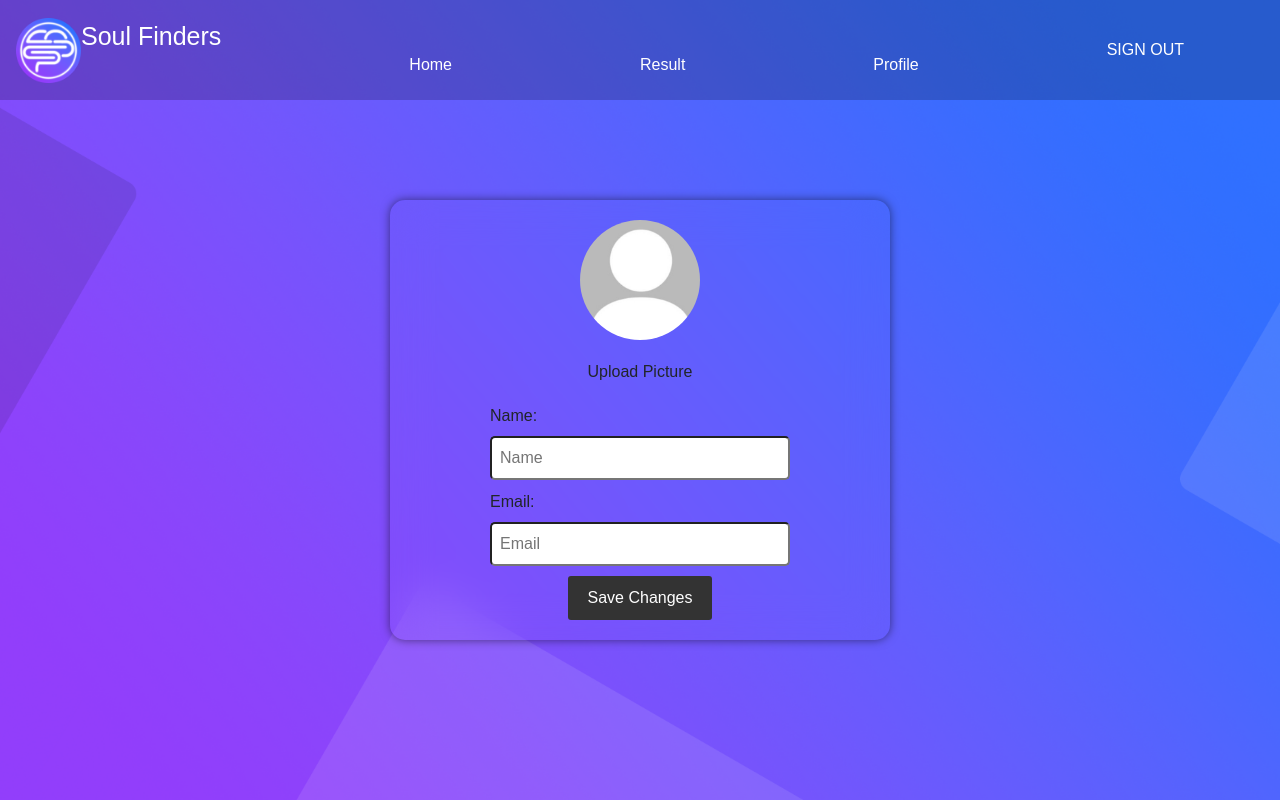
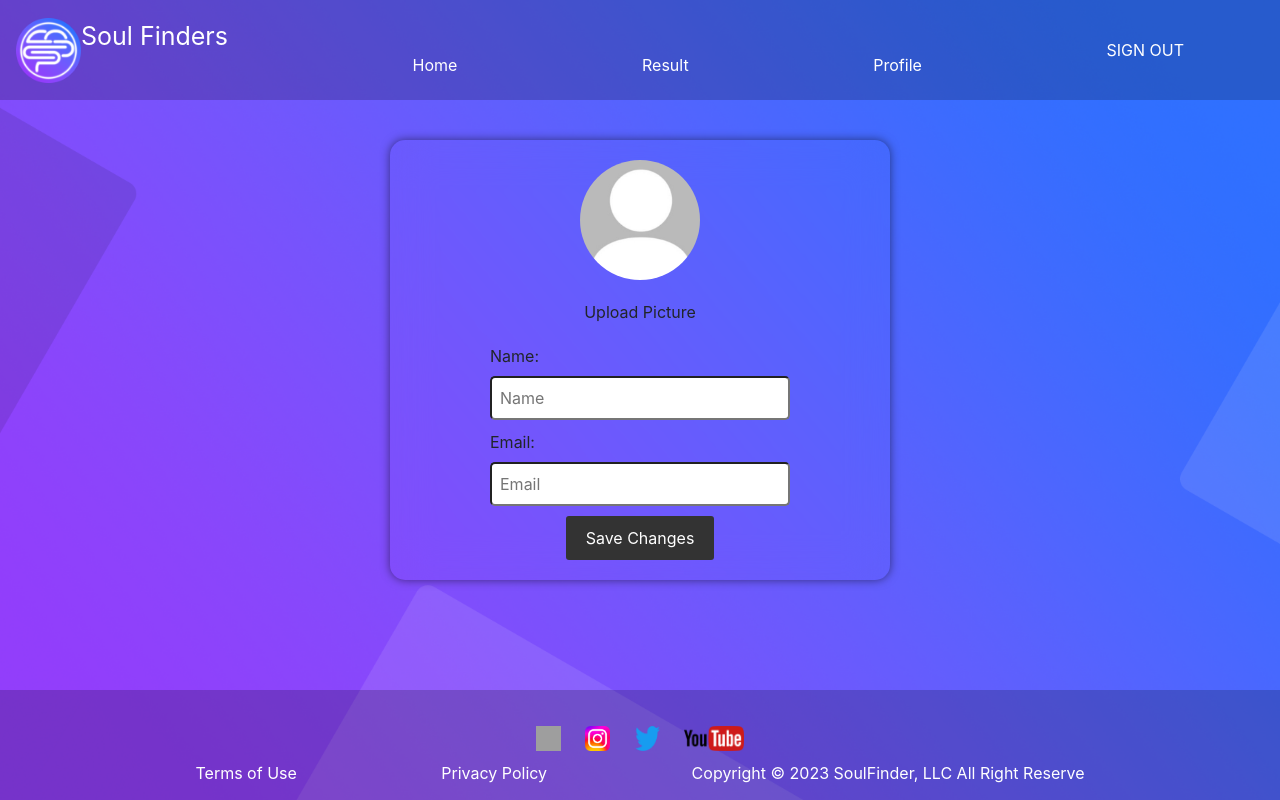
Before and after one commit to oimahawong/BrainBit_DatingApp, a Flask app: template templates/profile.html in a window 1280 px wide. Run offline with Flask 3, Linux system fonts and the light colour scheme; the template is opened without the code that fills it, so the values that code supplies are empty; parts of the project's set-up code (start-up, migrations or seed data) failed here and were passed over; grey boxes are pictures that could not be loaded.

Commit message:
Update Footer

```diff
--- a/static/css/profile.css
+++ b/static/css/profile.css
@@ -1,14 +1,13 @@
 body {
     margin: 0;
-    padding: 0;
-    background: url('../images/signup_background.png');
-    background-size: cover;
-    background-position: center center;
-    background-repeat: no-repeat;
-    font-family: "Rubik-Black",sans-serif;
-
-    width: 100vw;
-    height: 100vh;
+            padding: 0;
+            min-height: 100vh;
+            display: flex;
+            flex-direction: column;
+            background: url('../images/signup_background.png') center center/cover no-repeat;
+}
+main {
+    flex: 1;
 }
 .navbar {
 
@@ -56,9 +55,10 @@ body {
 }
 
 .container {
-    margin-top: 100px;
+    margin-top: 40px;
     max-width: 500px;
     background-color:transparent;
+    padding-top: 30px;
     padding: 20px;
     border-radius: 15px;
     box-shadow: 0 0 10px rgba(0, 0, 0, 0.5);
@@ -140,4 +140,53 @@ button {
     text-align: center;
     font-size: 14px;
     color: #333;
+    border-radius: 15px;
 }
+
+/*************************************
+
+    FOOTER SECTION
+
+**************************************/
+
+footer {
+    background: rgba(7, 7, 7, 0.2);
+    color: #fff;
+    text-align: center;
+    padding: 15px;
+}
+
+.social-icons {
+    margin-top: 20px;
+}
+
+.social-icons a {
+    display: inline-block;
+    margin: 0 10px;
+    color: #fff;
+    text-decoration: none;
+}
+
+.social-icons img {
+    width: 25px;
+    height: 25px;
+}
+
+#youtube {
+    width: 60px;
+    height: 25px;
+}
+.terms-copyright {
+    margin-top: 10px;
+}
+
+.terms-copyright a {
+    color: #fff;
+    text-decoration: none;
+    margin: 0 70px;
+}
+
+/* Add the following styles to ensure the footer goes to the bottom */
+html, body {
+    height: 100%;
+}
--- a/templates/profile.html
+++ b/templates/profile.html
@@ -11,6 +11,7 @@
 
 </head>
 <body>
+    <main>
     <div class="navbar">
         <div class="logo">
         <img src="../static/images/logo.png" alt = "companys logo">
@@ -48,6 +49,26 @@
         </form>
     </div>
     </div>
+    </main>
+    <!--Footer-->
+    <footer>
+        <div class="social-icons">
+            <!-- Replace the URLs and icons with your social media links and icons -->
+            <a href="#" target="_blank"><img src="../static/images/footer_logos/Facebook_Logo_2023.png"></a>
+            <a href="#" target="_blank"><img src="../static/images/footer_logos/instgram.png"></a>
+            <a href="#" target="_blank"><img src="../static/images/footer_logos/twitter.png"></a>
+            <a href="#" target="_blank"><img src="../static/images/footer_logos/youtube.jpg" id="youtube"></a>
+
+            <!-- Add more social media icons as needed -->
+        </div>
+
+        <div class="terms-copyright">
+            <a href="#">Terms of Use</a>
+            <a href="#">Privacy Policy</a>
+            <a href="#">Copyright © 2023 SoulFinder, LLC All Right Reserve </a>
+        </div>
+    </footer>
+</body>
 
  <script>
     let profile_Pic = document.getElementById("profilePic");
@@ -63,5 +84,5 @@
 
 
 
-</body>
+
 </html>
```
